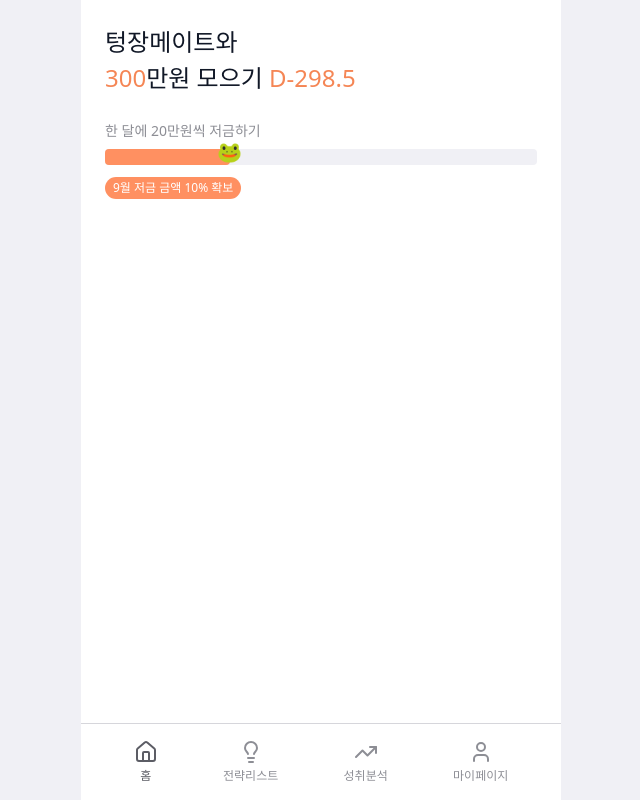
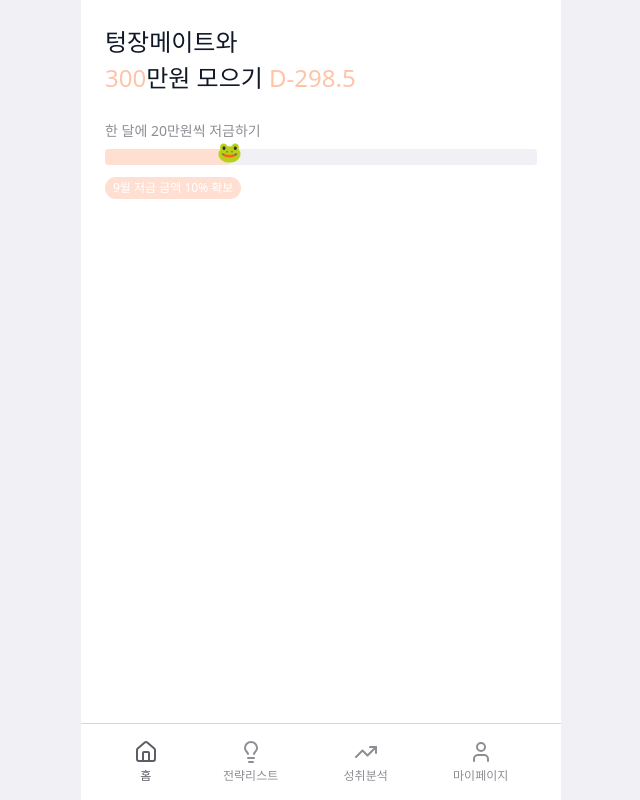
Before and after one commit to 9oormthon-univ/2025_SEASONTHON_TEAM_24_FE, a React (Vite) app: page / in a window 1280 px wide. Shown: the whole page, without its empty margins (319-959 px from the left). Built offline with nearby package versions, Linux system fonts and the light colour scheme.

Commit message:
Style: Primary color 색상값 변경

```diff
--- a/tailwind.config.js
+++ b/tailwind.config.js
@@ -8,15 +8,15 @@ export default {
     extend: {
       colors: {
         primary: {
-          100: '#FF9061',
-          200: '#F58655',
-          300: '#EB7B49',
-          400: '#E1713D',
-          500: '#D76731', // 메인 주황
-          600: '#CC5C24',
-          700: '#B04E1E',
-          800: '#954118',
-          900: '#7A3412',
+          100: '#FFDFD2',
+          200: '#FFC3A8',
+          300: '#FF9765',
+          400: '#FF732F',
+          500: '#FF5500', // 메인 주황
+          600: '#F13800',
+          700: '#D42E00',
+          800: '#AC1D00',
+          900: '#851600',
         },
         gray: {
           100: '#F0F0F5',
```
